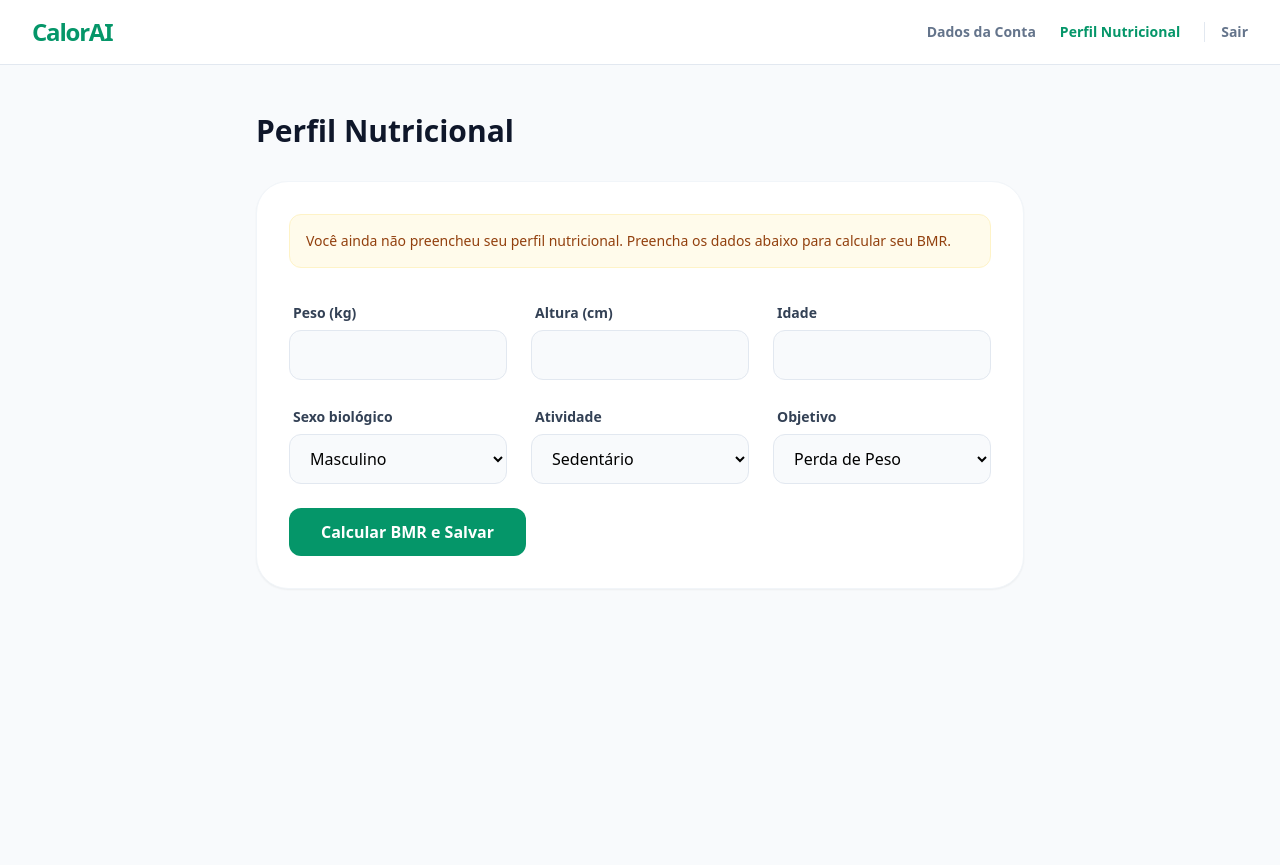
After one commit to thallystorres/calorie-tracker-engsoft, a Django app: page /accounts/me/nutrition/ in a window 1280 px wide. The commit adds this page. Run offline with Django 5.2, Linux system fonts and the light colour scheme; the visitor is signed in with stand-in values (Sample User, id 1); parts of the project's set-up code (start-up, migrations or seed data) failed here and were passed over; some libraries are stand-ins or nearby versions.

Commit message:
feat: add nutritional profile page and update navigation

```diff
--- /dev/null
+++ b/src/apps/accounts/templates/accounts/nutritional_profile.html
@@ -0,0 +1,82 @@
+{% extends "base.html" %}
+{% block content %}
+<div class="min-h-screen py-12 px-4 sm:px-6 lg:px-8">
+  <div class="max-w-3xl mx-auto">
+
+    <div class="flex items-center justify-between mb-8">
+      <h1 class="text-3xl font-bold text-slate-900">Perfil Nutricional</h1>
+    </div>
+
+    <div class="bg-white rounded-[2rem] shadow-sm border border-slate-100 p-8">
+
+      {% if user.nutritional_profile %}
+      <div class="mb-8 p-6 bg-emerald-50 rounded-2xl border border-emerald-100 flex flex-col sm:flex-row justify-between items-center gap-4">
+          <div>
+              <p class="text-sm text-emerald-600 font-semibold uppercase tracking-wider">Sua Taxa Metabólica Basal</p>
+              <p class="text-3xl font-bold text-emerald-800">{{ user.nutritional_profile.bmr }} <span class="text-lg font-medium">kcal/dia</span></p>
+          </div>
+          <div class="sm:text-right">
+              <p class="text-sm text-emerald-600 font-semibold uppercase tracking-wider">Meta Diária (Objetivo)</p>
+              <p class="text-3xl font-bold text-emerald-800">{{ user.nutritional_profile.daily_calorie_target }} <span class="text-lg font-medium">kcal/dia</span></p>
+          </div>
+      </div>
+      {% else %}
+      <div class="mb-8 p-4 bg-amber-50 rounded-xl border border-amber-100 text-amber-800 text-sm">
+          Você ainda não preencheu seu perfil nutricional. Preencha os dados abaixo para calcular seu BMR.
+      </div>
+      {% endif %}
+
+      <form hx-put="{% url 'profiles:me' %}" class="space-y-6">
+        <div data-feedback="api-feedback"></div>
+
+        <div class="grid grid-cols-1 sm:grid-cols-3 gap-6">
+          <div class="space-y-1.5">
+            <label class="text-sm font-semibold text-slate-700 ml-1">Peso (kg)</label>
+            <input type="number" step="0.01" name="weight_kg" value="{{ user.nutritional_profile.weight_kg|default:'' }}" class="block w-full px-4 py-3 bg-slate-50 border border-slate-200 focus:ring-emerald-500 rounded-xl" required />
+          </div>
+          <div class="space-y-1.5">
+            <label class="text-sm font-semibold text-slate-700 ml-1">Altura (cm)</label>
+            <input type="number" name="height_cm" value="{{ user.nutritional_profile.height_cm|default:'' }}" class="block w-full px-4 py-3 bg-slate-50 border border-slate-200 focus:ring-emerald-500 rounded-xl" required />
+          </div>
+          <div class="space-y-1.5">
+            <label class="text-sm font-semibold text-slate-700 ml-1">Idade</label>
+            <input type="number" name="age" value="{{ user.nutritional_profile.age|default:'' }}" class="block w-full px-4 py-3 bg-slate-50 border border-slate-200 focus:ring-emerald-500 rounded-xl" required />
+          </div>
+        </div>
+
+        <div class="grid grid-cols-1 sm:grid-cols-3 gap-6">
+          <div class="space-y-1.5">
+            <label class="text-sm font-semibold text-slate-700 ml-1">Sexo biológico</label>
+            <select name="sex" class="block w-full px-4 py-3 bg-slate-50 border border-slate-200 focus:ring-emerald-500 rounded-xl">
+                <option value="M" {% if user.nutritional_profile.sex == 'M' %}selected{% endif %}>Masculino</option>
+                <option value="F" {% if user.nutritional_profile.sex == 'F' %}selected{% endif %}>Feminino</option>
+            </select>
+          </div>
+          <div class="space-y-1.5">
+            <label class="text-sm font-semibold text-slate-700 ml-1">Atividade</label>
+            <select name="activity_level" class="block w-full px-4 py-3 bg-slate-50 border border-slate-200 focus:ring-emerald-500 rounded-xl">
+                <option value="SEDENTARIO" {% if user.nutritional_profile.activity_level == 'SEDENTARIO' %}selected{% endif %}>Sedentário</option>
+                <option value="LEVE" {% if user.nutritional_profile.activity_level == 'LEVE' %}selected{% endif %}>Leve</option>
+                <option value="MODERADA" {% if user.nutritional_profile.activity_level == 'MODERADA' %}selected{% endif %}>Moderada</option>
+                <option value="ALTA" {% if user.nutritional_profile.activity_level == 'ALTA' %}selected{% endif %}>Alta</option>
+                <option value="MUITO_ALTA" {% if user.nutritional_profile.activity_level == 'MUITO_ALTA' %}selected{% endif %}>Muito Alta</option>
+            </select>
+          </div>
+          <div class="space-y-1.5">
+            <label class="text-sm font-semibold text-slate-700 ml-1">Objetivo</label>
+            <select name="goal" class="block w-full px-4 py-3 bg-slate-50 border border-slate-200 focus:ring-emerald-500 rounded-xl">
+                <option value="PERDA" {% if user.nutritional_profile.goal == 'PERDA' %}selected{% endif %}>Perda de Peso</option>
+                <option value="MANUTENCAO" {% if user.nutritional_profile.goal == 'MANUTENCAO' %}selected{% endif %}>Manutenção</option>
+                <option value="GANHO" {% if user.nutritional_profile.goal == 'GANHO' %}selected{% endif %}>Ganho de Massa</option>
+            </select>
+          </div>
+        </div>
+
+        <button type="submit" class="w-full sm:w-auto px-8 py-3 mt-4 rounded-xl font-bold text-white bg-emerald-600 hover:bg-emerald-700 transition-all">
+          Calcular BMR e Salvar
+        </button>
+      </form>
+    </div>
+  </div>
+</div>
+{% endblock %}
--- a/src/apps/accounts/templates/base.html
+++ b/src/apps/accounts/templates/base.html
@@ -8,18 +8,10 @@
     <script src="https://unpkg.com/htmx.org@1.9.11"></script>
     <style>
       @keyframes blob {
-        0% {
-          transform: translate(0px, 0px) scale(1);
-        }
-        33% {
-          transform: translate(30px, -50px) scale(1.1);
-        }
-        66% {
-          transform: translate(-20px, 20px) scale(0.9);
-        }
-        100% {
-          transform: translate(0px, 0px) scale(1);
-        }
+        0% { transform: translate(0px, 0px) scale(1); }
+        33% { transform: translate(30px, -50px) scale(1.1); }
+        66% { transform: translate(-20px, 20px) scale(0.9); }
+        100% { transform: translate(0px, 0px) scale(1); }
       }
       .animate-blob {
         animation: blob 7s infinite;
@@ -30,7 +22,51 @@
     </style>
   </head>
   <body class="antialiased bg-[#F8FAFC]">
-    {% block content %} {% endblock %}
+
+    <nav class="bg-white border-b border-slate-200 sticky top-0 z-50">
+      <div class="max-w-7xl mx-auto px-4 sm:px-6 lg:px-8">
+        <div class="flex justify-between h-16">
+
+          <div class="flex items-center">
+            <a href="{% url 'accounts-ui:profile' %}" class="text-2xl font-black text-emerald-600 tracking-tighter">
+              CalorAI
+            </a>
+          </div>
+
+          {% if user.is_authenticated %}
+          <div class="flex items-center space-x-6">
+
+            <a href="{% url 'accounts-ui:profile' %}"
+               class="text-sm font-semibold {% if request.resolver_match.url_name == 'profile' %}text-emerald-600{% else %}text-slate-500 hover:text-emerald-500{% endif %} transition-colors">
+              Dados da Conta
+            </a>
+
+            <a href="{% url 'accounts-ui:nutritional-profile' %}"
+               class="text-sm font-semibold {% if request.resolver_match.url_name == 'nutritional-profile' %}text-emerald-600{% else %}text-slate-500 hover:text-emerald-500{% endif %} transition-colors">
+              Perfil Nutricional
+            </a>
+
+            <button
+              hx-post="{% url 'accounts:logout' %}"
+              hx-swap="none"
+              onclick="setTimeout(()=>window.location.href='{% url 'accounts-ui:login' %}', 500)"
+              class="text-sm font-bold text-slate-500 hover:text-red-600 transition-colors ml-4 pl-4 border-l border-slate-200">
+              Sair
+            </button>
+          </div>
+          {% else %}
+          <div class="flex items-center space-x-4">
+            <a href="{% url 'accounts-ui:login' %}" class="text-sm font-semibold text-slate-600 hover:text-emerald-600">Entrar</a>
+            <a href="{% url 'accounts-ui:register' %}" class="text-sm font-bold text-white bg-emerald-600 px-4 py-2 rounded-lg hover:bg-emerald-700 transition-colors">Criar Conta</a>
+          </div>
+          {% endif %}
+
+        </div>
+      </div>
+    </nav>
+    <main>
+      {% block content %} {% endblock %}
+    </main>
 
     <script>
       document.body.addEventListener("htmx:configRequest", function (event) {
--- a/src/apps/accounts/ui_urls.py
+++ b/src/apps/accounts/ui_urls.py
@@ -29,4 +29,7 @@ urlpatterns = [
         ui_views.password_reset_success_page,
         name="password-reset-success",
     ),
+    path("me/nutrition/",
+         ui_views.nutritional_profile_page,
+         name="nutritional-profile"),
 ]
--- a/src/apps/accounts/ui_views.py
+++ b/src/apps/accounts/ui_views.py
@@ -42,3 +42,8 @@ def password_reset_confirm_page(request, token: str):
 @require_GET
 def password_reset_success_page(request):
     return render(request, "accounts/password_reset_success.html")
+
+@require_GET
+@login_required
+def nutritional_profile_page(request):
+    return render(request, "accounts/nutritional_profile.html")
```
